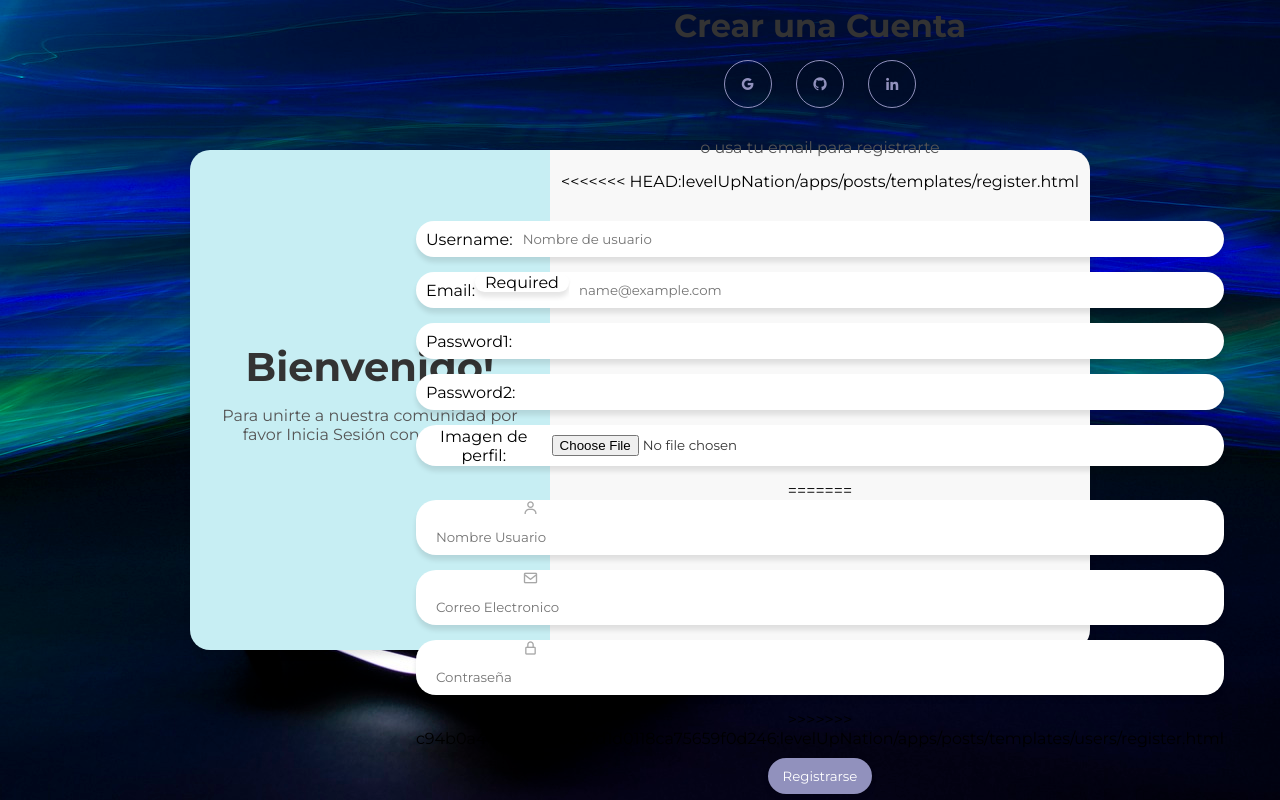
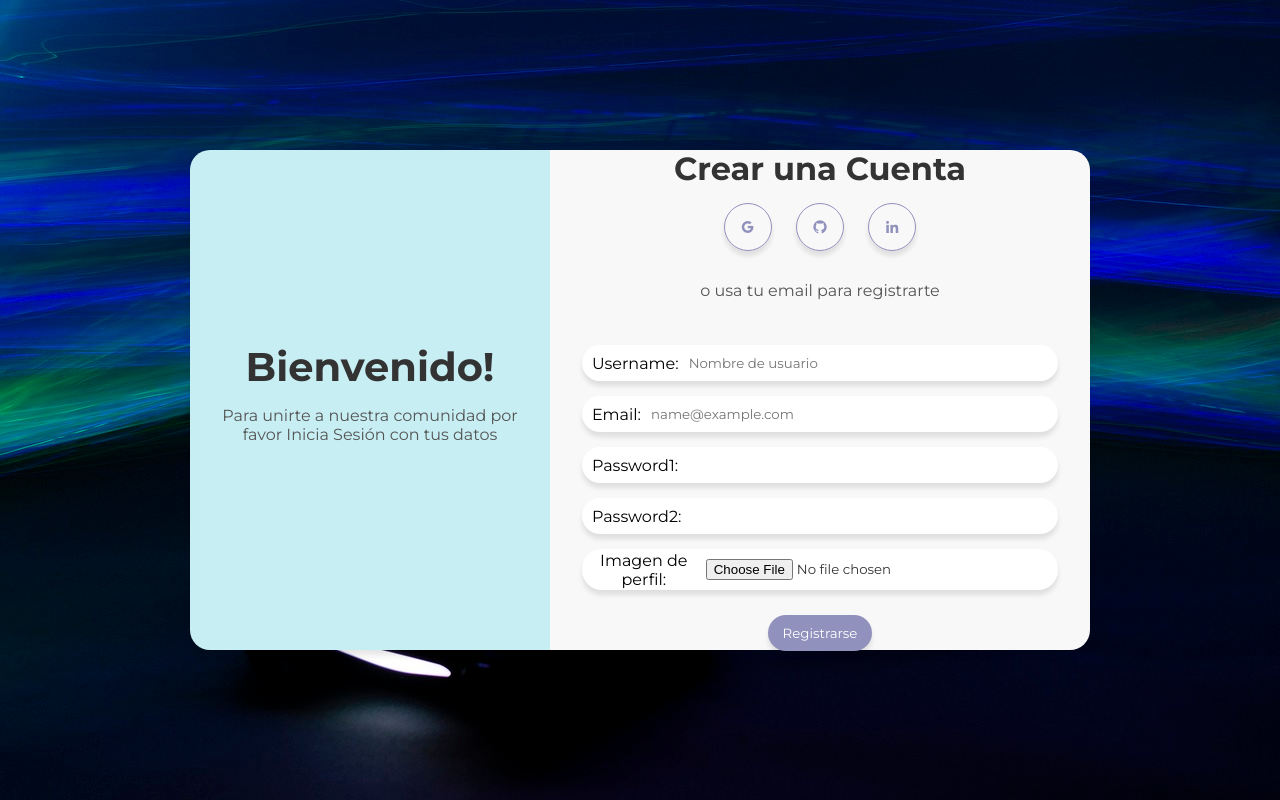
Before and after one commit to AndresYR/G7-TrabajoFinal, a Django app: page /register/ in a window 1280 px wide. Run offline with Django 4.2, Linux system fonts and the light colour scheme.

Commit message:
arreglando registro.html

```diff
--- a/levelUpNation/apps/posts/form.py
+++ b/levelUpNation/apps/posts/form.py
@@ -8,14 +8,13 @@ class RegistroForm(UserCreationForm):
         max_length=200,
         widget=forms.TextInput(
             attrs={"class": "form-control", "placeholder": "Nombre de usuario"},
-        ),
+        ), required=True
     )
     email = forms.EmailField(
         max_length=200,
-        help_text="Required",
         widget=forms.EmailInput(
             attrs={"class": "form-control", "placeholder": "name@example.com"}
-        ),
+        ), required=True
     )
     password1 = forms.CharField(
         widget=forms.PasswordInput(attrs={"class": "form-control"}), required=True
--- a/levelUpNation/apps/posts/templates/users/register.html
+++ b/levelUpNation/apps/posts/templates/users/register.html
@@ -29,12 +29,12 @@
                     <i class='bx bxl-linkedin' ></i>
                 </div>
                 <p>o usa tu email para registrarte</p>
-<<<<<<< HEAD:levelUpNation/apps/posts/templates/register.html
+
                 <form class="form form-register" method="post">
                     {%csrf_token%}
                     {{ form.as_div }}
-=======
-                <form class="form form-register" novalidate>
+
+                {% comment %} <form class="form form-register" novalidate>
                     {% csrf_token %}
                     <div>
                         <label>
@@ -53,9 +53,9 @@
                             <i class='bx bx-lock-alt' ></i>
                             <input type="password" placeholder="Contraseña" name="userPassword">
                         </label>
-                   </div>
+                   </div> {% endcomment %}
 
->>>>>>> c94b0a449dfa14ff5c97d1d0118ca75659f0d246:levelUpNation/apps/posts/templates/users/register.html
+
                     <input type="submit" value="Registrarse">
                 </form>
             </div>
```
